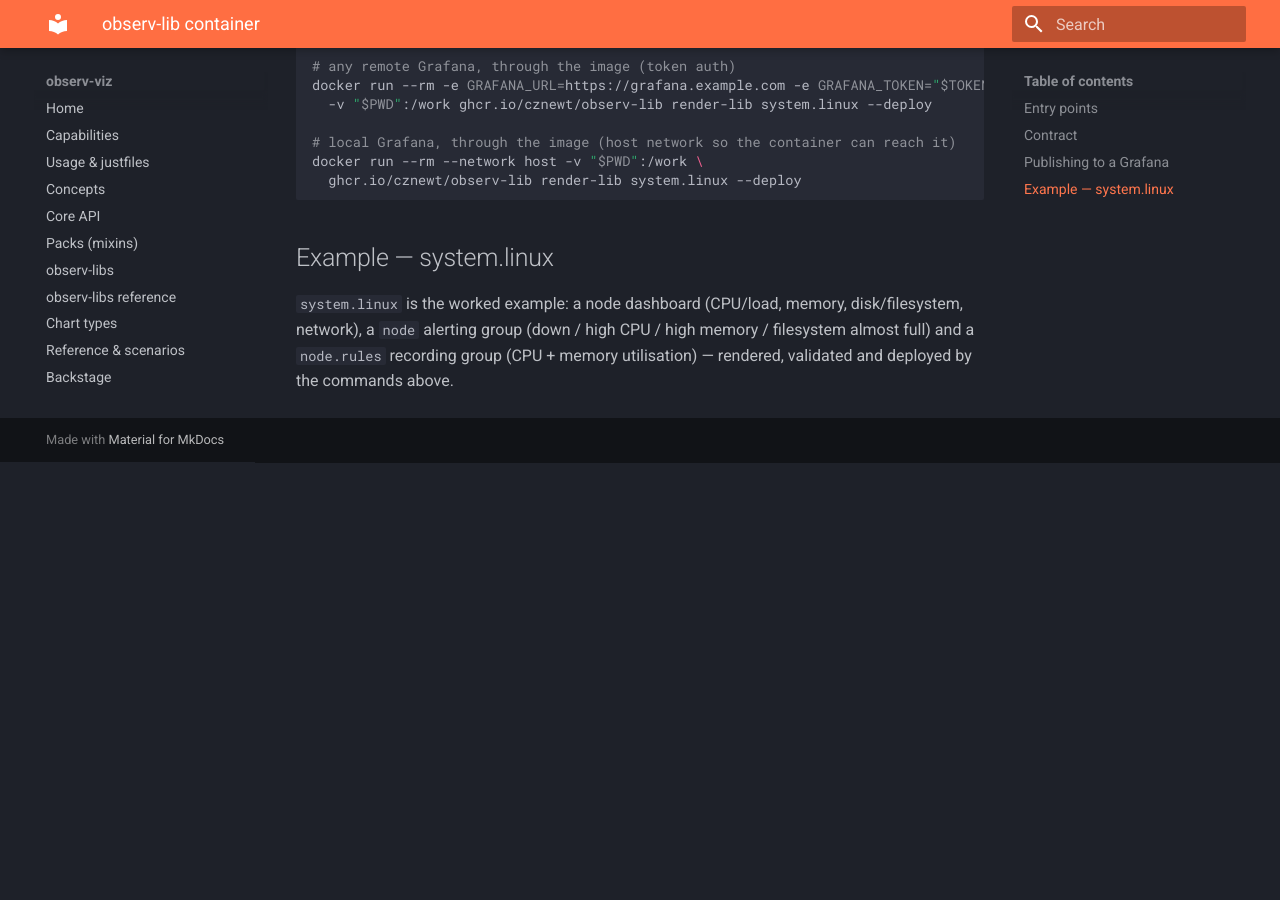
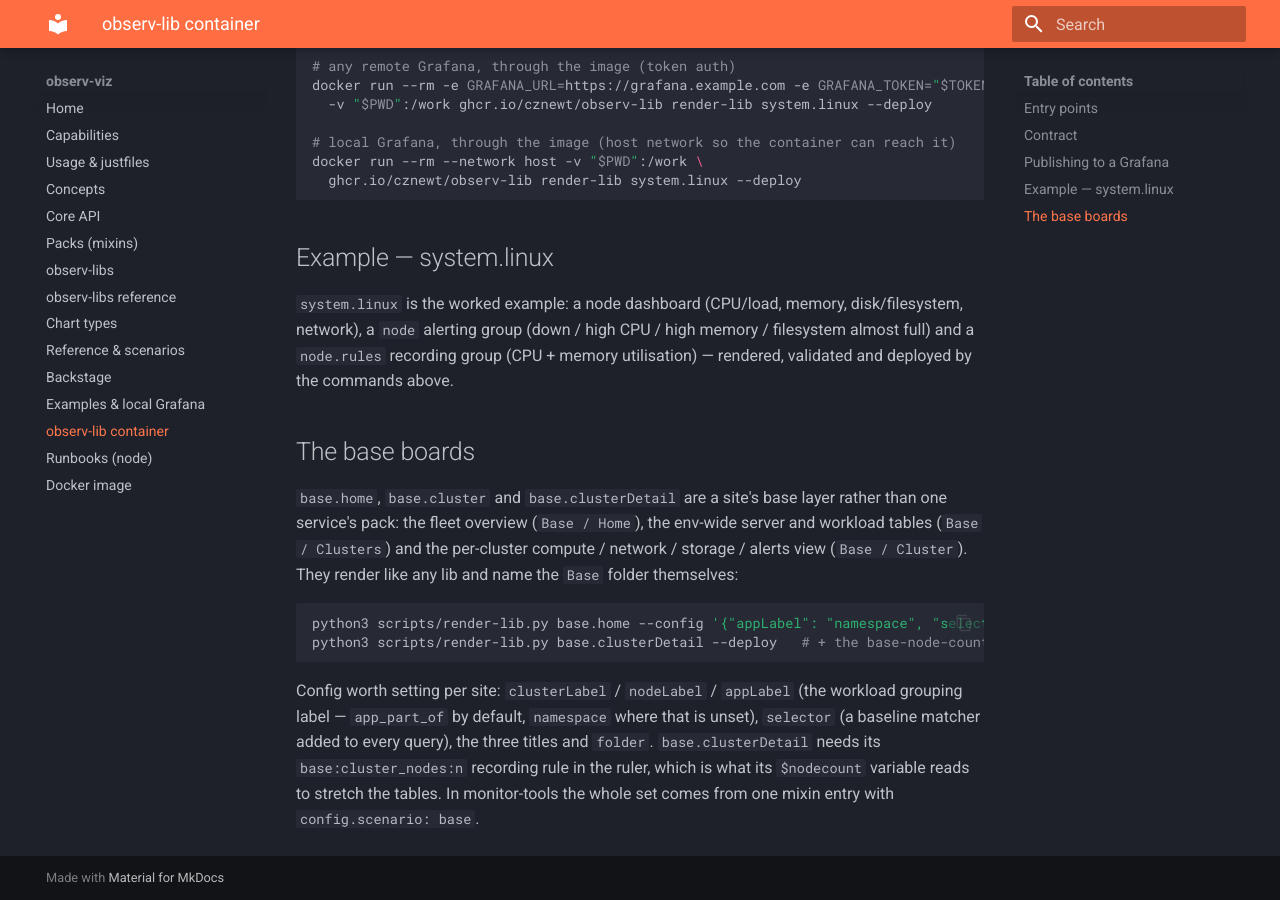
Before and after one commit to cznewt/observ-viz, an MkDocs documentation site: the page built from docs/render.md, in a window 1280 px wide and 900 px high, scrolled down 1858 px. Built offline with MkDocs 1.6.1 and Material for MkDocs 9.7.7, drawn with Linux system fonts in a browser that asks for light colours; before the commit the page ends 2320 px from its top, so only the background shows below that.

Commit message:
docs: how to render the base boards

````diff
--- a/docs/render.md
+++ b/docs/render.md
@@ -84,3 +84,24 @@
 disk/filesystem, network), a `node` alerting group (down / high CPU / high memory
 / filesystem almost full) and a `node.rules` recording group (CPU + memory
 utilisation) — rendered, validated and deployed by the commands above.
+
+## The base boards
+
+`base.home`, `base.cluster` and `base.clusterDetail` are a site's base layer
+rather than one service's pack: the fleet overview (`Base / Home`), the
+env-wide server and workload tables (`Base / Clusters`) and the per-cluster
+compute / network / storage / alerts view (`Base / Cluster`). They render like
+any lib and name the `Base` folder themselves:
+
+```bash
+python3 scripts/render-lib.py base.home --config '{"appLabel": "namespace", "selector": ""}' --deploy
+python3 scripts/render-lib.py base.clusterDetail --deploy   # + the base-node-count recording rule
+```
+
+Config worth setting per site: `clusterLabel` / `nodeLabel` / `appLabel` (the
+workload grouping label — `app_part_of` by default, `namespace` where that is
+unset), `selector` (a baseline matcher added to every query), the three titles
+and `folder`. `base.clusterDetail` needs its `base:cluster_nodes:n` recording
+rule in the ruler, which is what its `$nodecount` variable reads to stretch the
+tables. In monitor-tools the whole set comes from one mixin entry with
+`config.scenario: base`.
````
